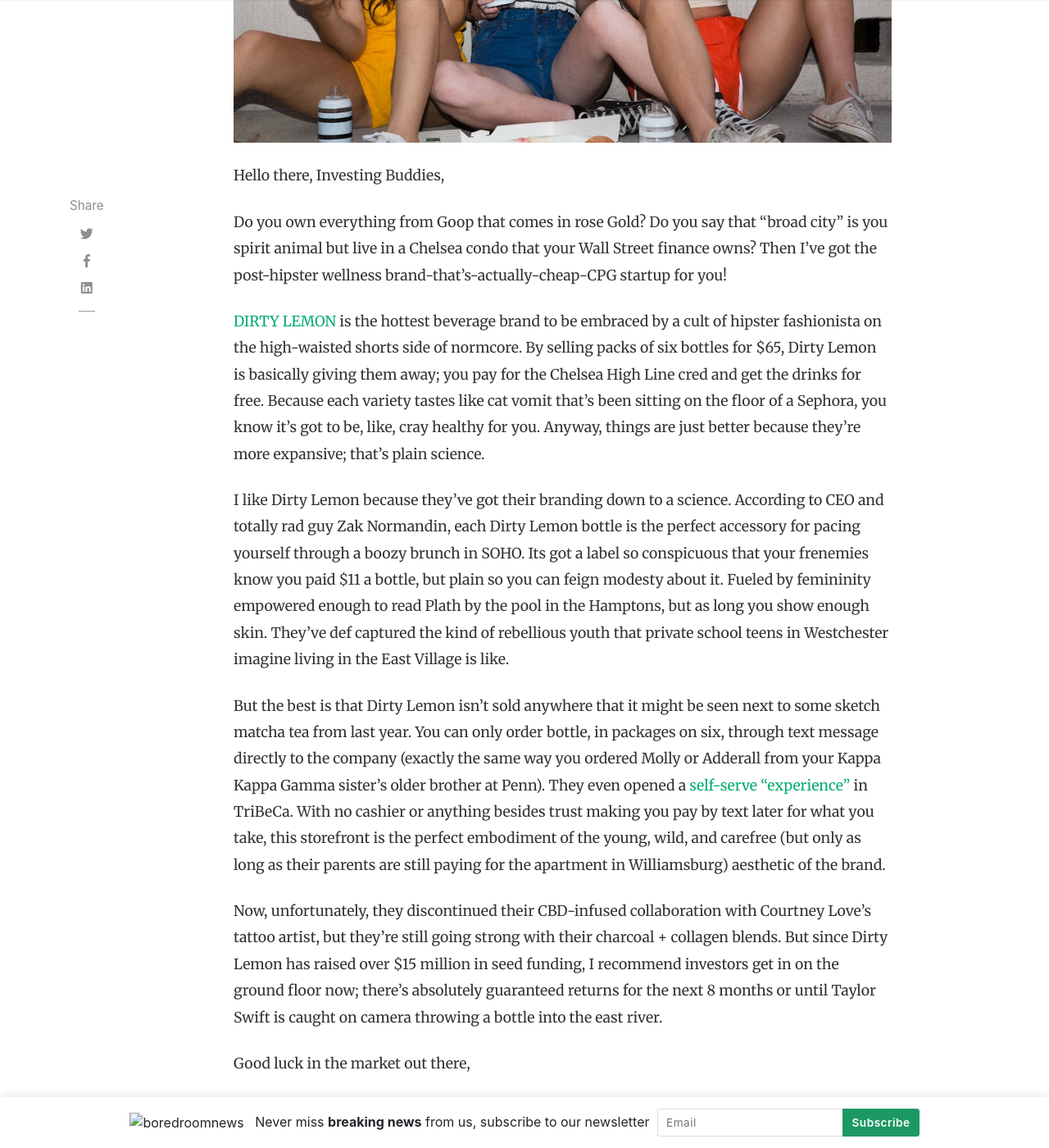
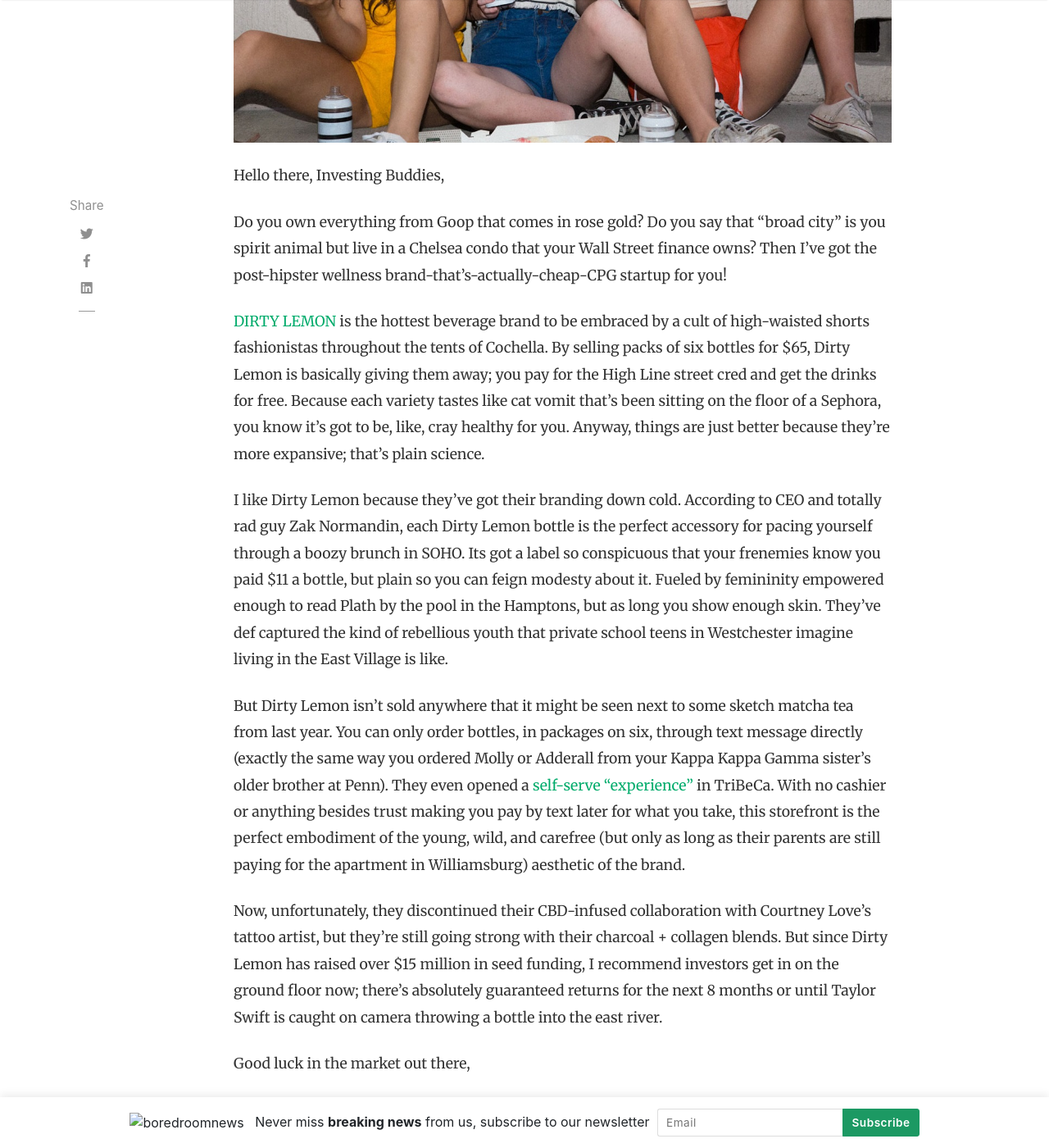
Before and after one commit to etschmidt/boredroomnews, a Jekyll site: the page built from _posts/2019-01-08-warren-DL.md, in a window 1280 px wide and 1400 px high, scrolled down 676 px. Shown: the whole window at 82% size. Built offline with Jekyll 4.4.1, drawn with Linux system fonts in a browser that asks for light colours; nearby versions of some CDN libraries; comment, search, counter and statistics services are not loaded.

Commit message:
Update 2019-01-08-warren-DL.md

```diff
--- a/_posts/2019-01-08-warren-DL.md
+++ b/_posts/2019-01-08-warren-DL.md
@@ -10,13 +10,13 @@
 
 Hello there, Investing Buddies,
 
-Do you own everything from Goop that comes in rose Gold? Do you say that "broad city" is you spirit animal but live in a Chelsea condo that your Wall Street finance owns? Then I've got the post-hipster wellness brand-that's-actually-cheap-CPG startup for you!
+Do you own everything from Goop that comes in rose gold? Do you say that "broad city" is you spirit animal but live in a Chelsea condo that your Wall Street finance owns? Then I've got the post-hipster wellness brand-that's-actually-cheap-CPG startup for you!
 
-[DIRTY LEMON](https://dirtylemon.com/) is the hottest beverage brand to be embraced by a cult of hipster fashionista on the high-waisted shorts side of normcore. By selling packs of six bottles for $65, Dirty Lemon is basically giving them away; you pay for the Chelsea High Line cred and get the drinks for free. Because each variety tastes like cat vomit that's been sitting on the floor of a Sephora, you know it's got to be, like, cray healthy for you. Anyway, things are just better because they're more expansive; that's plain science.
+[DIRTY LEMON](https://dirtylemon.com/) is the hottest beverage brand to be embraced by a cult of high-waisted shorts fashionistas throughout the tents of Cochella. By selling packs of six bottles for $65, Dirty Lemon is basically giving them away; you pay for the  High Line street cred and get the drinks for free. Because each variety tastes like cat vomit that's been sitting on the floor of a Sephora, you know it's got to be, like, cray healthy for you. Anyway, things are just better because they're more expansive; that's plain science.
 
-I like Dirty Lemon because they've got their branding down to a science. According to CEO and totally rad guy Zak Normandin, each Dirty Lemon bottle is the perfect accessory for pacing yourself through a boozy brunch in SOHO. Its got a label so conspicuous that your frenemies know you paid $11 a bottle, but plain so you can feign modesty about it. Fueled by femininity empowered enough to read Plath by the pool in the Hamptons, but as long you show enough skin. They've def captured the kind of rebellious youth that private school teens in Westchester imagine living in the East Village is like.
+I like Dirty Lemon because they've got their branding down cold. According to CEO and totally rad guy Zak Normandin, each Dirty Lemon bottle is the perfect accessory for pacing yourself through a boozy brunch in SOHO. Its got a label so conspicuous that your frenemies know you paid $11 a bottle, but plain so you can feign modesty about it. Fueled by femininity empowered enough to read Plath by the pool in the Hamptons, but as long you show enough skin. They've def captured the kind of rebellious youth that private school teens in Westchester imagine living in the East Village is like.
 
-But the best is that Dirty Lemon isn't sold anywhere that it might be seen next to some sketch matcha tea from last year. You can only order bottle, in packages on six, through text message directly to the company (exactly the same way you ordered Molly or Adderall from your Kappa Kappa Gamma sister's older brother at Penn). They even opened a [self-serve "experience"](https://tribecacitizen.com/2018/09/13/dirty-lemons-drug-store-has-opened/) in TriBeCa. With no cashier or anything besides trust making you pay by text later for what you take, this storefront is the perfect embodiment of the young, wild, and carefree (but only as long as their parents are still paying for the apartment in Williamsburg) aesthetic of the brand.
+But Dirty Lemon isn't sold anywhere that it might be seen next to some sketch matcha tea from last year. You can only order bottles, in packages on six, through text message directly (exactly the same way you ordered Molly or Adderall from your Kappa Kappa Gamma sister's older brother at Penn). They even opened a [self-serve "experience"](https://tribecacitizen.com/2018/09/13/dirty-lemons-drug-store-has-opened/) in TriBeCa. With no cashier or anything besides trust making you pay by text later for what you take, this storefront is the perfect embodiment of the young, wild, and carefree (but only as long as their parents are still paying for the apartment in Williamsburg) aesthetic of the brand.
 
 Now, unfortunately, they discontinued their CBD-infused collaboration with Courtney Love's tattoo artist, but they're still going strong with their charcoal + collagen blends. But since Dirty Lemon has raised over $15 million in seed funding, I recommend investors get in on the ground floor now; there's absolutely guaranteed returns for the next 8 months or until Taylor Swift is caught on camera throwing a bottle into the east river.
 
```
